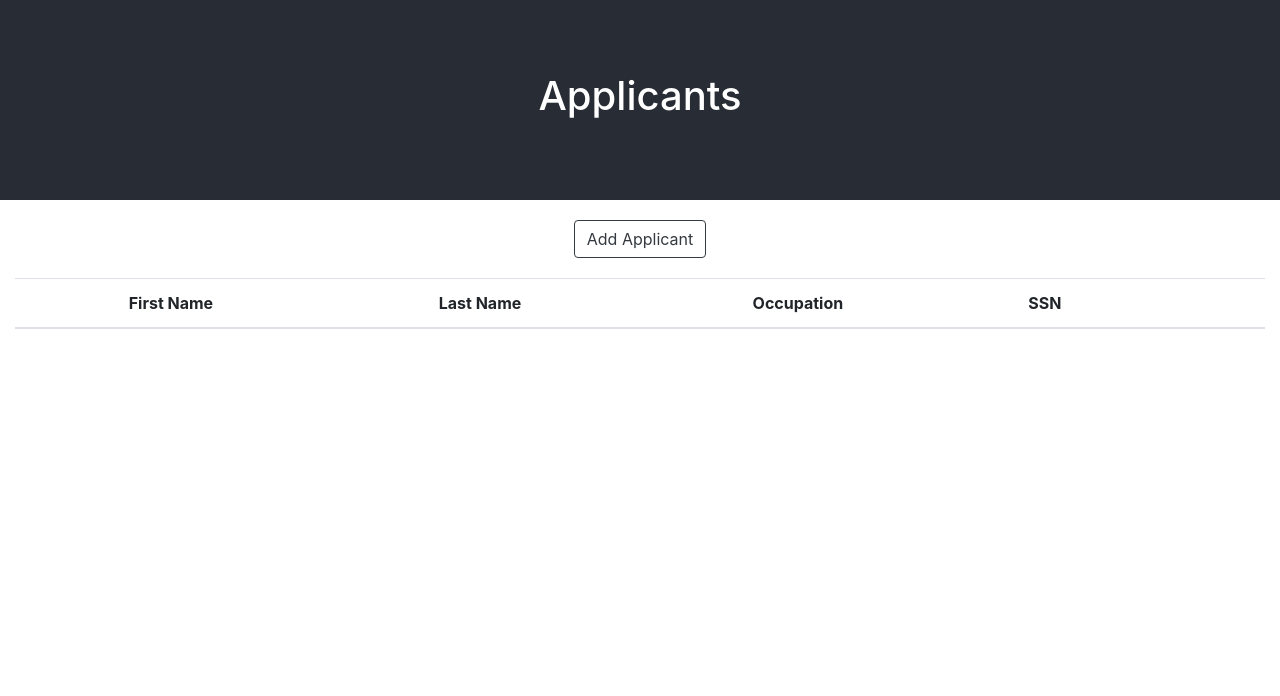
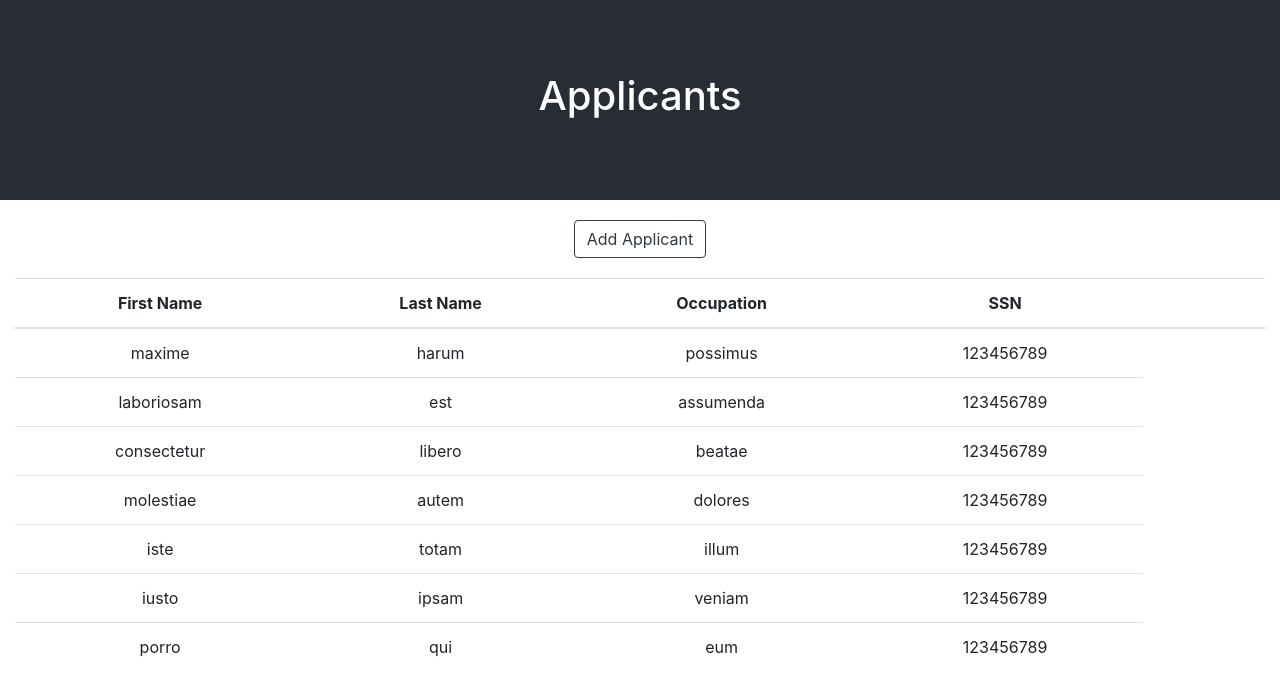
Before and after one commit to indre93/applicants-frontend, a React (Create React App) app: page / in a window 1280 px wide. Shown: the top 696 px of the page. Built offline with nearby package versions, Linux system fonts and the light colour scheme; data requests are answered from the project's data file.

Commit message:
import Applicant component and map through data to be passed as props to Applicant component

```diff
--- a/src/components/Applicants.js
+++ b/src/components/Applicants.js
@@ -1,5 +1,6 @@
 import React from 'react';
 import Table from 'react-bootstrap/Table';
+import Applicant from './Applicant';
 
 // Applicants component is responsible for rendering list of applicants
 const Applicants = (props) => {
@@ -17,7 +18,10 @@ const Applicants = (props) => {
         </tr>
       </thead>
       <tbody>
-
+        {/* Use map() method to iterate through the array of objects and send each object to the Applicant component as a prop to be rendered in its own row */}
+        {props.applicants.map((applicant) =>
+          <Applicant key={applicant.id} applicant={applicant} />
+        )}
       </tbody>
     </Table>
   );
```
